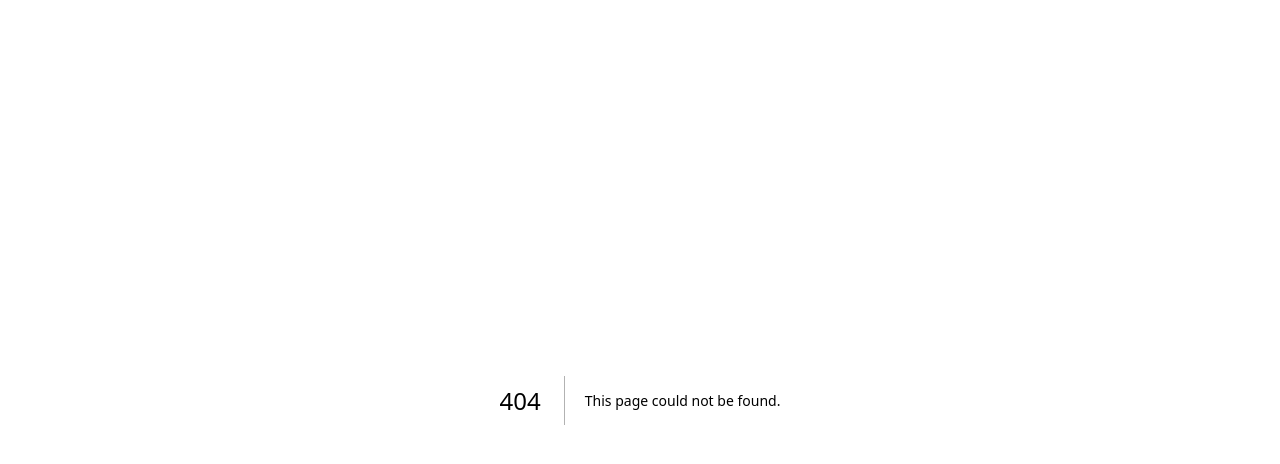
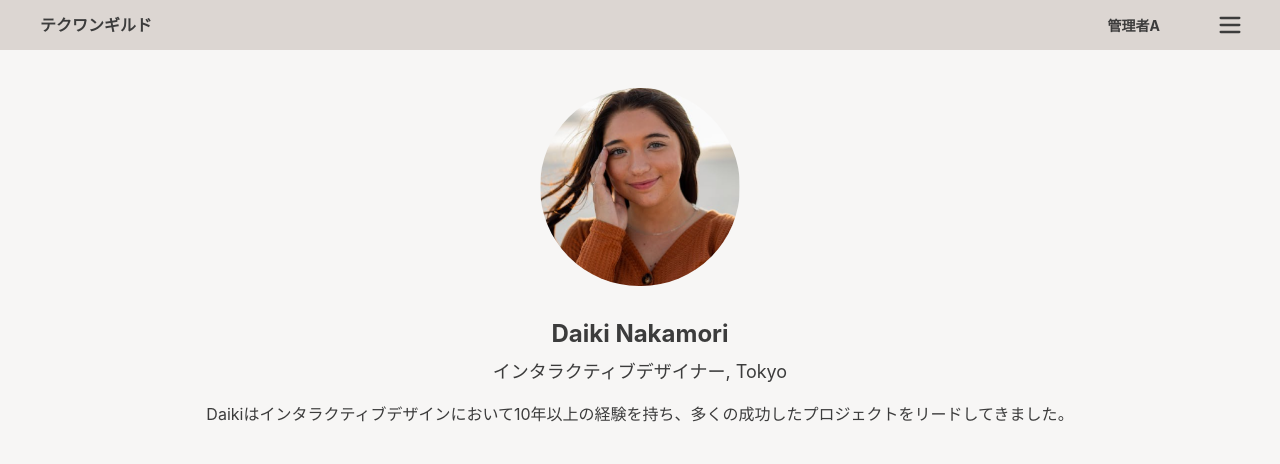
Before and after one commit to shohei0990/techone01, a Next.js app: page /memberdetail/daiki in a window 1280 px wide. Before the commit this address had no page. Shown: the top 464 px of the page. Built offline with nearby package versions, Linux system fonts and the light colour scheme.

Commit message:
2nd commit

```diff
--- a/next.config.mjs
+++ b/next.config.mjs
@@ -2,6 +2,9 @@
 
 const nextConfig = {
     output: "export",
+    images: {
+        unoptimized: true,
+    },
 };
 
 export default nextConfig;
--- /dev/null
+++ b/src/app/memberdetail/[id]/page.tsx
@@ -0,0 +1,73 @@
+import Header from '../../components/layouts/Header';
+import Image from 'next/image';
+
+interface Member {
+  name: string;
+  role: string;
+  location: string;
+  description: string;
+  image: string;
+}
+
+// 仮のデータソース
+const members: Record<string, Member> = {
+  daiki: {
+    name: "Daiki Nakamori",
+    role: "インタラクティブデザイナー",
+    location: "Tokyo",
+    description: "Daikiはインタラクティブデザインにおいて10年以上の経験を持ち、多くの成功したプロジェクトをリードしてきました。",
+    image: "/img/avatar_1.png"
+  },
+  emiko: {
+    name: "Emiko Kudo",
+    role: "開発者",
+    location: "Tokyo",
+    description: "Emikoはフロントエンドとバックエンドの両方で活躍しています。",
+    image: "/img/avatar_2.png"
+  },
+  erika: {
+    name: "Erika Oba",
+    role: "プロジェクトマネージャー",
+    location: "Tokyo",
+    description: "Erikaはプロジェクトのスケジュールとチームの管理を得意としています。",
+    image: "/img/avatar_3.png"
+  }
+};
+
+export async function generateStaticParams() {
+  return Object.keys(members).map((id) => ({ id }));
+}
+
+interface Props {
+  params: { id: string };
+}
+
+export default function MemberDetail({ params }: Props) {
+  const member = members[params.id];
+
+  if (!member) {
+    return <div>メンバーが見つかりませんでした。</div>;
+  }
+
+  return (
+    <div className="flex flex-col min-h-screen bg-[var(--sub3)]">
+      <Header />
+      <div className="px-5 py-10">
+        <div className="max-w-4xl mx-auto text-center">
+          <div className="mt-12">{/* 上部の余白を追加 */}
+            <Image
+              src={member.image}
+              alt={member.name}
+              width={200}
+              height={200}
+              className="rounded-full mx-auto"
+            />
+          </div>
+          <h1 className="text-2xl font-bold mt-8">{member.name}</h1>
+          <p className="text-lg mt-2">{member.role}, {member.location}</p>
+          <p className="mt-4">{member.description}</p>
+        </div>
+      </div>
+    </div>
+  );
+}
--- a/src/app/memberdetail/page.tsx
+++ /dev/null
@@ -1,20 +0,0 @@
-"use client";
-
-import Header from "../components/layouts/Header";
-import Link from "next/link";
-
-export default function MemberDetail() {
-  return (
-    <div className="flex flex-col min-h-screen bg-[var(--sub3)]">
-      <Header />
-      <div className="px-5 py-10">
-        <div className="max-w-4xl mx-auto text-center">
-          <img src="/img/avatar_1.png" alt="Daiki Nakamori" className="w-48 h-48 rounded-full mx-auto" />
-          <h1 className="text-2xl font-bold mt-4">Daiki Nakamori</h1>
-          <p className="text-lg mt-2">インタラクティブデザイナー, Tokyo</p>
-          <p className="mt-4">Daikiはインタラクティブデザインにおいて10年以上の経験を持ち、多くの成功したプロジェクトをリードしてきました。</p>
-        </div>
-      </div>
-    </div>
-  );
-}
--- a/src/app/portfoliodetail/page.tsx
+++ b/src/app/portfoliodetail/page.tsx
@@ -9,8 +9,8 @@ export default function PortfolioDetail() {
       <Header />
       <div className="px-5 py-10">
         <div className="max-w-4xl mx-auto">
-          <div className="mb-8">
-            <img src="/img/image1.png" alt="プロジェクトの詳細画像" className="w-full rounded-lg shadow-lg" />
+          <div className="mt-8 mb-8">
+            <img src="/img/image1.png" alt="プロジェクトの詳細画像" className="w-full max-w-lg mx-auto rounded-lg shadow-lg" />
           </div>
           <div className="text-lg">
             <h1 className="text-2xl font-bold mb-3">プロジェクト名</h1>
@@ -18,22 +18,28 @@ export default function PortfolioDetail() {
           </div>
           <div className="mt-10">
             <h2 className="text-xl font-bold mb-4">プロジェクトメンバー</h2>
-            <div className="grid grid-cols-1 sm:grid-cols-2 md:grid-cols-3 gap-4">
-
-                <Link href="/memberdetail">
+            <div className="grid grid-cols-3 gap-4">
+              <Link href="/memberdetail/daiki">
                 <div className="cursor-pointer">
                   <img src="/img/avatar_1.png" alt="Daiki Nakamori" className="w-24 h-24 rounded-full" />
                   <p className="mt-2">Daiki Nakamori</p>
                   <p className="text-sm text-gray-600">インタラクティブデザイナー, Tokyo</p>
                 </div>
               </Link>
+              <Link href="/memberdetail/emiko">
+                <div className="cursor-pointer">
                   <img src="/img/avatar_2.png" alt="Emiko Kudo" className="w-24 h-24 rounded-full" />
                   <p className="mt-2">Emiko Kudo</p>
                   <p className="text-sm text-gray-600">開発者, Tokyo</p>
+                </div>
+              </Link>
+              <Link href="/memberdetail/erika">
+                <div className="cursor-pointer">
                   <img src="/img/avatar_3.png" alt="Erika Oba" className="w-24 h-24 rounded-full" />
                   <p className="mt-2">Erika Oba</p>
                   <p className="text-sm text-gray-600">プロジェクトマネージャー, Tokyo</p>
-
+                </div>
+              </Link>
             </div>
           </div>
         </div>
```
Lines whose indentation alone changed are shown as unchanged.
